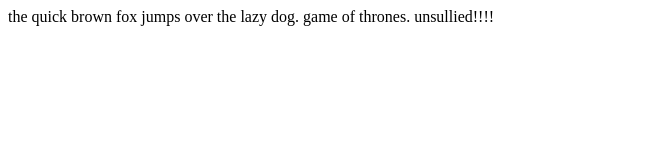
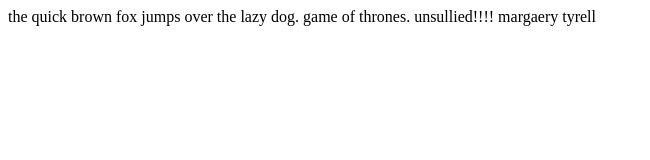
Before and after one commit to nierIT/hello-world, a plain HTML site: page index.html in a window 1280 px wide. Shown: the whole page, without its empty margins (0-650 px from the left). Drawn offline with Linux system fonts and the light colour scheme.

Commit message:
Update index.html

```diff
--- a/index.html
+++ b/index.html
@@ -6,7 +6,7 @@
 <body>
 
 	the quick brown fox jumps over the lazy dog. game of thrones.
-	unsullied!!!!
+	unsullied!!!! margaery tyrell
 
 </body>
 </html>
```
